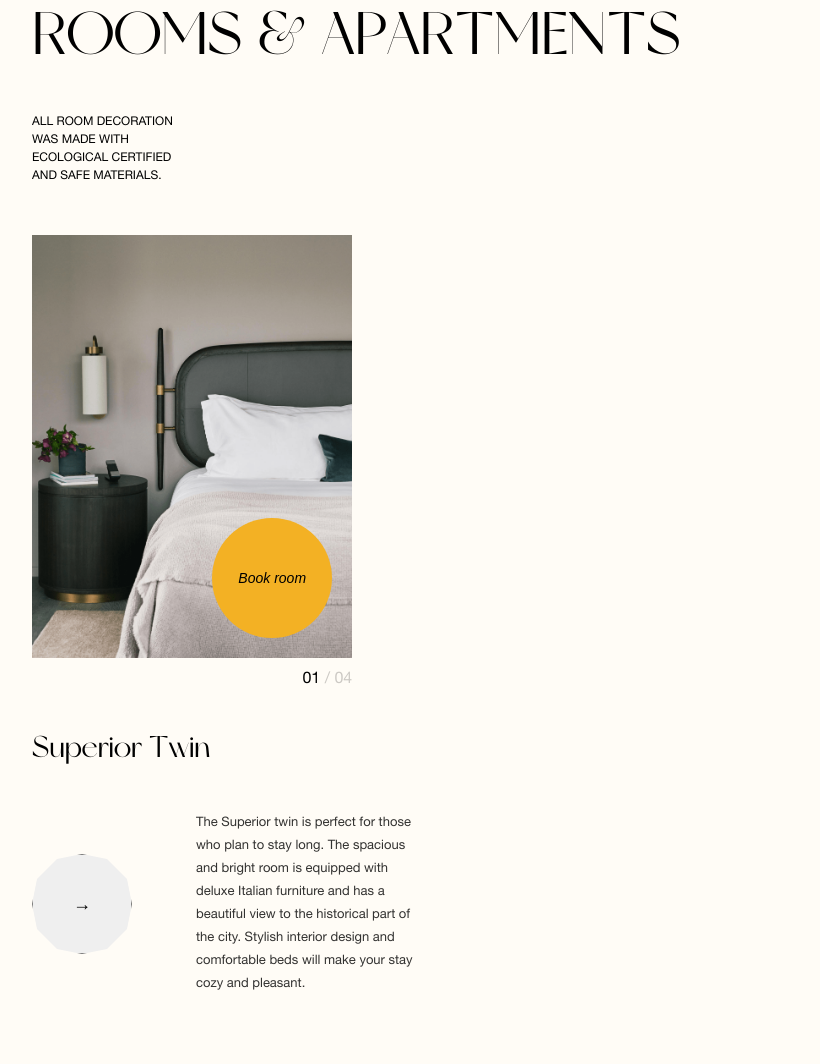
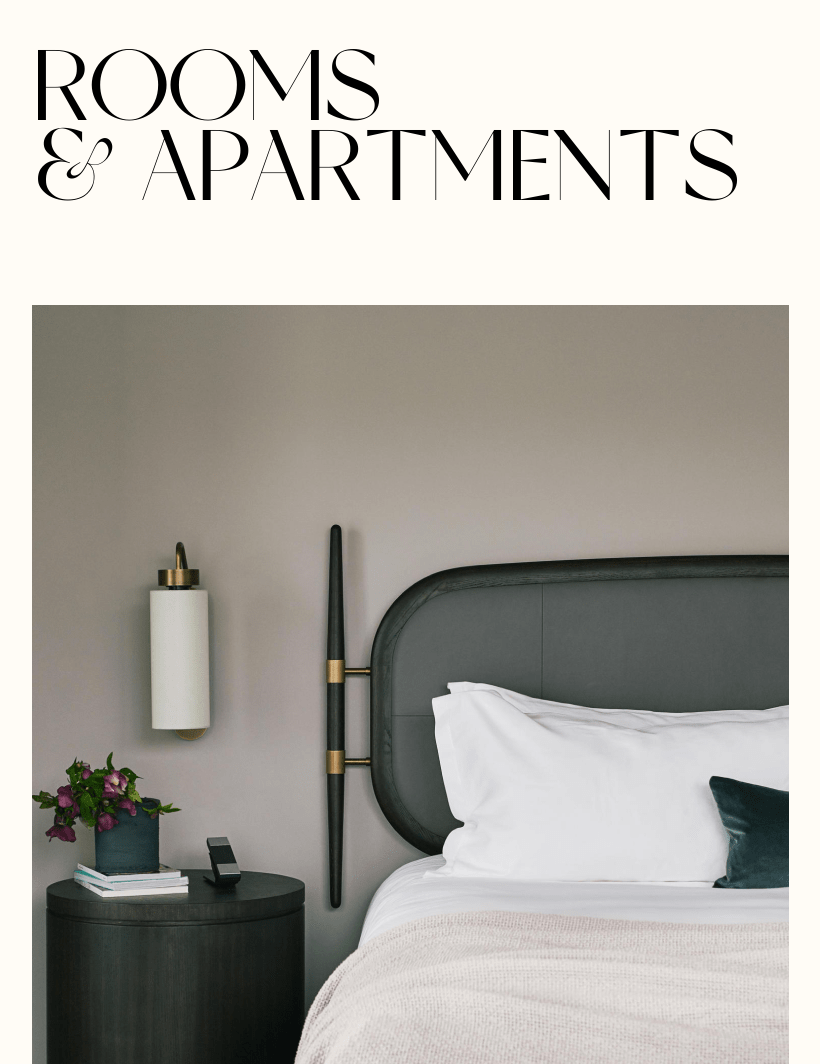
Before and after one commit to ABurianenko/hotel, a website built with Vite: page src/index.html in a window 1280 px wide. Shown: the part 968-2032 px from the top of the page, without its empty margins (96-916 px from the left). Built offline with nearby package versions, Linux system fonts and the light colour scheme; a web font is replaced by a local one.

Commit message:
add apartaments

```diff
--- a/src/css/container.css
+++ b/src/css/container.css
@@ -1,8 +1,7 @@
 /* Styles for Mobile devices */
 .container {
-  min-width: 320px;
+  min-width: 300px;
   max-width: 375px;
-  width: 100%;
   margin: 0 auto;
   padding: 0 10px;
 }
--- a/src/css/rooms-and-apartments.css
+++ b/src/css/rooms-and-apartments.css
@@ -1,8 +1,6 @@
 .section-rooms {
-  padding-bottom: 30px;
-  padding-top: 30px;
-  margin-top: 70px;
-  margin-bottom: 70px;
+  padding-top: 70px;
+  padding-bottom: 70px;
   background-color: #fffcf6;
 }
 
@@ -12,7 +10,17 @@
   margin-bottom: 50px;
 }
 
+.subtitle {
+  font-weight: 400;
+  font-size: 16px;
+  text-transform: capitalize;
+  color: var(--text-color);
+  margin-bottom: 30px;
+  text-align: right;
+}
+
 .section-title {
+  max-width: 324px;
   font-weight: 400;
   font-size: 60px;
   line-height: 100%;
@@ -23,8 +31,7 @@
 
 .section-info-container {
   display: flex;
-  justify-content: flex-start;
-  max-width: 150px;
+  flex-direction: column;
 }
 .section-info {
   font-weight: 400;
@@ -32,6 +39,7 @@
   text-transform: uppercase;
   color: --text-color;
   text-align: left;
+  max-width: 150px;
 }
 
 .room-preview__image {
@@ -66,8 +74,6 @@
 
 .room-image-big {
   display: block;
-  max-width: 355px;
-  height: 423px;
   width: 100%;
 }
 
@@ -85,6 +91,11 @@
   font-size: 14px;
   text-align: center;
   color: --text-color;
+  transition: transform 0.3s ease, box-shadow 0.3s ease;
+  &&:hover {
+    transform: scale(1.1);
+    box-shadow: 0 10px 15px rgba(0, 0, 0, 0.3);
+  }
 }
 
 .pagination {
@@ -113,8 +124,8 @@
 
 .room-description-container {
   display: flex;
-  flex-direction: row;
-  align-items: center;
+  align-items: flex-start;
+  justify-content: space-between;
   gap: 64px;
   margin-bottom: 70px;
 }
@@ -124,15 +135,15 @@
   line-height: 177%;
   color: --text-color;
   opacity: 0.8;
-  max-width: 221px;
 }
 
 .next-btn {
+  flex-shrink: 0;
   display: inline-flex;
   align-items: center;
   justify-content: center;
-  width: 100px;
-  height: 100px;
+  width: 70px;
+  height: 70px;
   clip-path: polygon(
     50% 0%,
     /* Верхній центральний */ 75% 5%,
@@ -148,14 +159,32 @@
     /* Лівий верхній */ 25% 5% /* Верхній лівий */
   );
   text-align: center;
-  font-size: 1rem;
   color: black;
-  transition: box-shadow 0.3s ease, transform 0.3s ease;
+  transition: transform 0.3s ease, box-shadow 0.3s ease;
   &&:hover {
-    box-shadow: 0 4px 15px rgba(0, 0, 0, 0.3);
-    transform: scale(1.05);
+    transform: scale(1.1);
+    box-shadow: 0 10px 15px rgba(0, 0, 0, 0.3);
   }
 }
 
 @media only screen and (min-width: 1024px) {
+  .subtitle {
+    display: none;
+  }
+  .section-info-container {
+    display: flex;
+    flex-direction: column-reverse;
+  }
+
+  .section-title {
+    font-size: 100px;
+    line-height: 80%;
+    max-width: 691px;
+  }
+
+  .section-info {
+    align-self: flex-end;
+    width: 200px;
+    text-align: left;
+  }
 }
--- a/src/partials/rooms-and-apartments.html
+++ b/src/partials/rooms-and-apartments.html
@@ -1,8 +1,9 @@
 <section class="section-rooms">
   <div class="container">
     <div class="section-header">
-      <h2 class="section-title">ROOMS & APARTMENTS</h2>
+      <p class="subtitle">70 Rooms</p>
       <div class="section-info-container">
+        <h2 class="section-title">ROOMS &&nbsp;APARTMENTS</h2>
         <p class="section-info">
           ALL ROOM DECORATION WAS MADE WITH ECOLOGICAL CERTIFIED AND SAFE
           MATERIALS.
@@ -27,6 +28,7 @@
           <span class="svg-text">Since 1973</span>
         </div>
 
+        <div class="rooms-slide">
           <div class="room-image">
             <img
               class="room-image-big"
@@ -38,23 +40,25 @@
               <span class="book-room-text">Book room</span>
             </button>
           </div>
+          <div class="rooms-slide-content">
             <div class="pagination">
-  <span class="pagination-one">01  </span>
-  <span class="pagination-slash">  / 04 </span>
+              <span class="pagination-one">01 </span>
+              <span class="pagination-slash"> / 04 </span>
             </div>
-      </div>
-
             <h3 class="room-title">Superior Twin</h3>
             <div class="room-description-container">
               <button class="next-btn">→</button>
               <p class="room-description">
-          The Superior twin is perfect for those who plan to stay long. The
-          spacious and bright room is equipped with deluxe Italian furniture and
-          has a beautiful view to the historical part of the city. Stylish
-          interior design and comfortable beds will make your stay cozy and
-          pleasant.
-      </div>
+                The Superior twin is perfect for those who plan to stay long.
+                The spacious and bright room is equipped with deluxe Italian
+                furniture and has a beautiful view to the historical part of the
+                city. Stylish interior design and comfortable beds will make
+                your stay cozy and pleasant.
               </p>
             </div>
           </div>
+        </div>
+      </div>
+    </div>
+  </div>
 </section>
```
Lines whose indentation alone changed are shown as unchanged.
